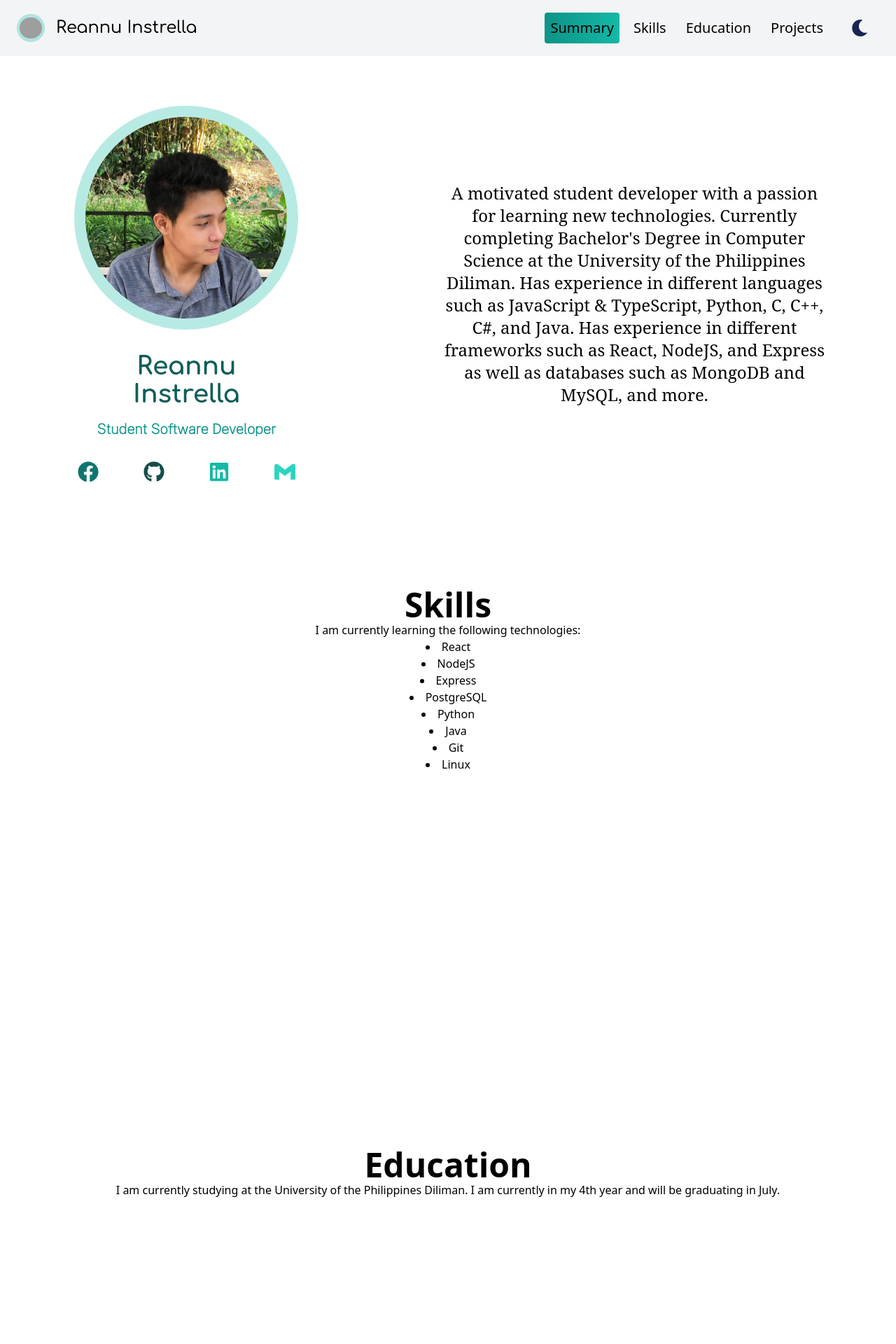
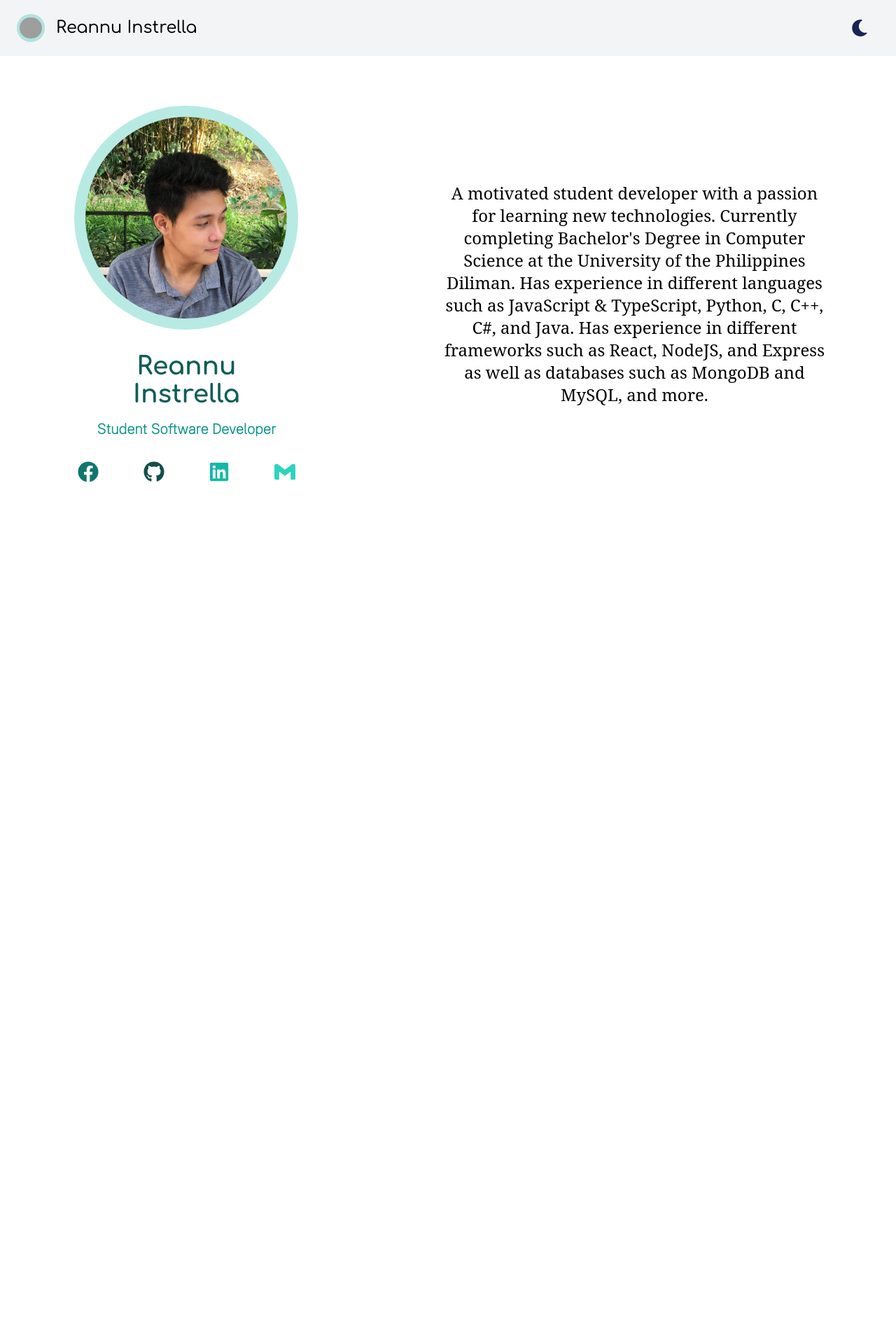
Before and after one commit to reannu123/hello-world, a React (Vite) app in the folder reannu123.github.io/: page / in a window 1280 px wide. Shown: the top 1920 px of the page at 70% size. After the commit the page ends 800 px from the top, so only its background shows below. Built offline with nearby package versions, Linux system fonts and the light colour scheme; grey boxes are pictures that could not be loaded.

Commit message:
Temporarily removed sections

```diff
--- a/reannu123.github.io/src/App.tsx
+++ b/reannu123.github.io/src/App.tsx
@@ -11,18 +11,18 @@ import useDarkMode from "./hooks/useDarkMode";
 function App() {
   const [darkEnabled, setDarkEnabled] = useDarkMode();
   return (
-    <div className="sh-screen w-full dark:bg-gray-950 transition-all duration-300">
+    <div className="sh-screen w-full h-screen dark:bg-gray-950 transition-all duration-300">
       {/* Navbar */}
       <NavBar setDarkEnabled={setDarkEnabled} darkEnabled={darkEnabled} />
       {/* Main */}
       <div className="flex flex-col items-center justify-center dark:text-gray-100">
         <section
           id="Summary"
-          className=" w-full min-h-[85vh] mb-[10vh] flex justify-center items-center text-center"
+          className=" w-full min-h-[85vh]  flex justify-center items-center text-center"
         >
           <Summary />
         </section>
-        <section
+        {/* <section
           id="Skills"
           className="w-full min-h-[90vh]  flex-col justify-center items-center text-center"
         >
@@ -45,7 +45,7 @@ function App() {
           className="w-full min-h-[90vh] mt-[10vh] flex-col justify-center items-center text-center"
         >
           <Hobbies />
-        </section>
+        </section> */}
       </div>
     </div>
   );
--- a/reannu123.github.io/src/components/NavBar.tsx
+++ b/reannu123.github.io/src/components/NavBar.tsx
@@ -28,7 +28,7 @@ function NavBar(props: any) {
 
         <div className=" hidden w-full md:block md:w-auto " id="navbar-default">
           <ul className="font-medium flex flex-wrap  items-center justify-between mx-8 text-sm lg:text-xl lg:space-x-3">
-            <li>
+            {/* <li>
               <a href="#Summary">
                 <div className="block py-2  px-2 rounded  bg-gradient-to-l from-teal-300 via-teal-500 to-teal-600  bg-size-200 hover:bg-right hover:text-gray-900  hover:cursor-pointer  dark:text-gray-100 dark:hover:text-gray-900 transition-all ">
                   Summary
@@ -54,8 +54,8 @@ function NavBar(props: any) {
                 <div className="block py-2  px-2  rounded hover:bg-teal-500  hover:text-gray-700 hover:cursor-pointer  dark:text-gray-100 transition dark:hover:text-gray-900 ">
                   Projects
                 </div>
-              </a>
-            </li>
+              </a> */}
+            {/* </li> */}
             {/* <li>
               <a href="#Others">
                 <div className="block py-2 px-2 mx-1 rounded hover:bg-teal-500  hover:text-gray-700 hover:cursor-pointer hover:transition-all">
```
